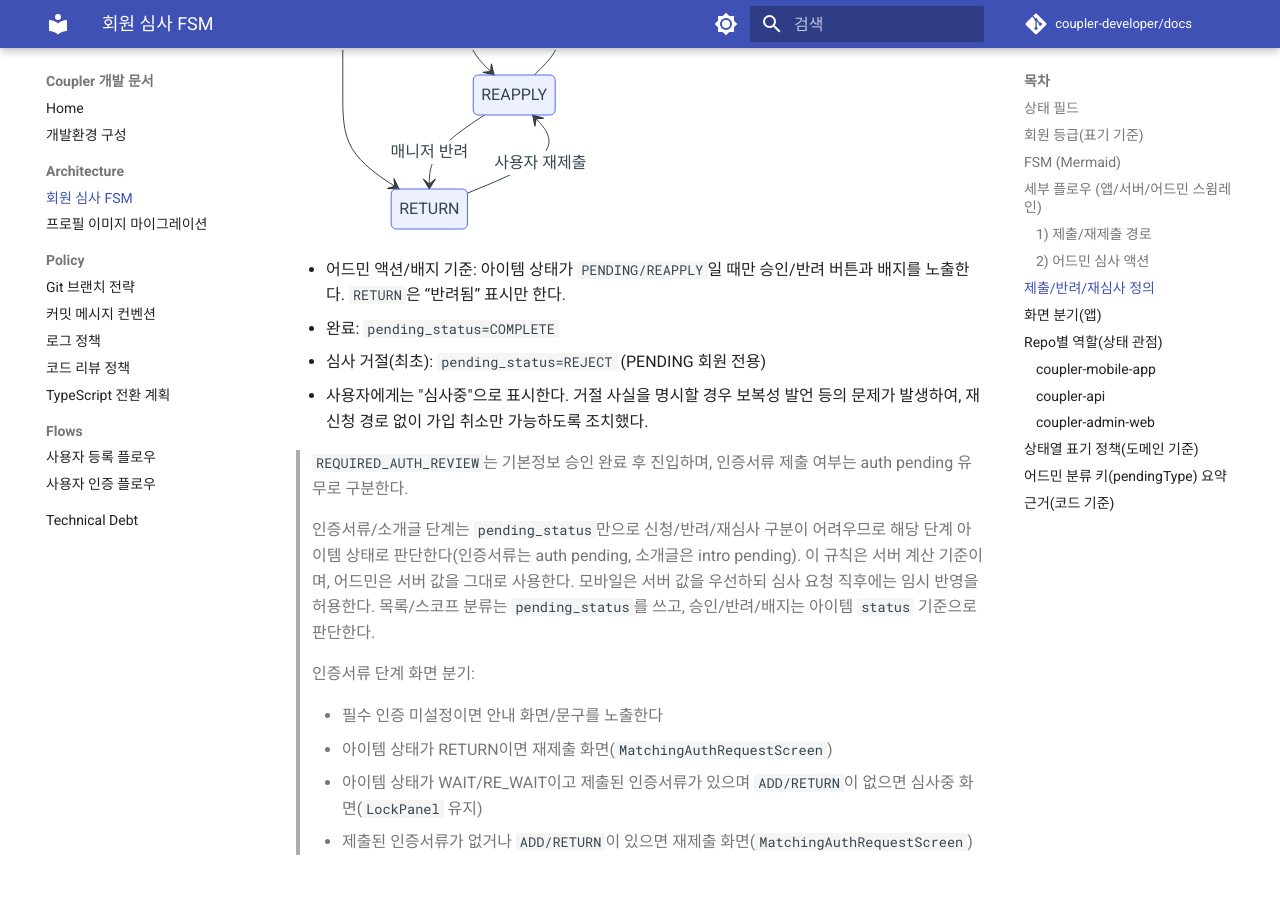
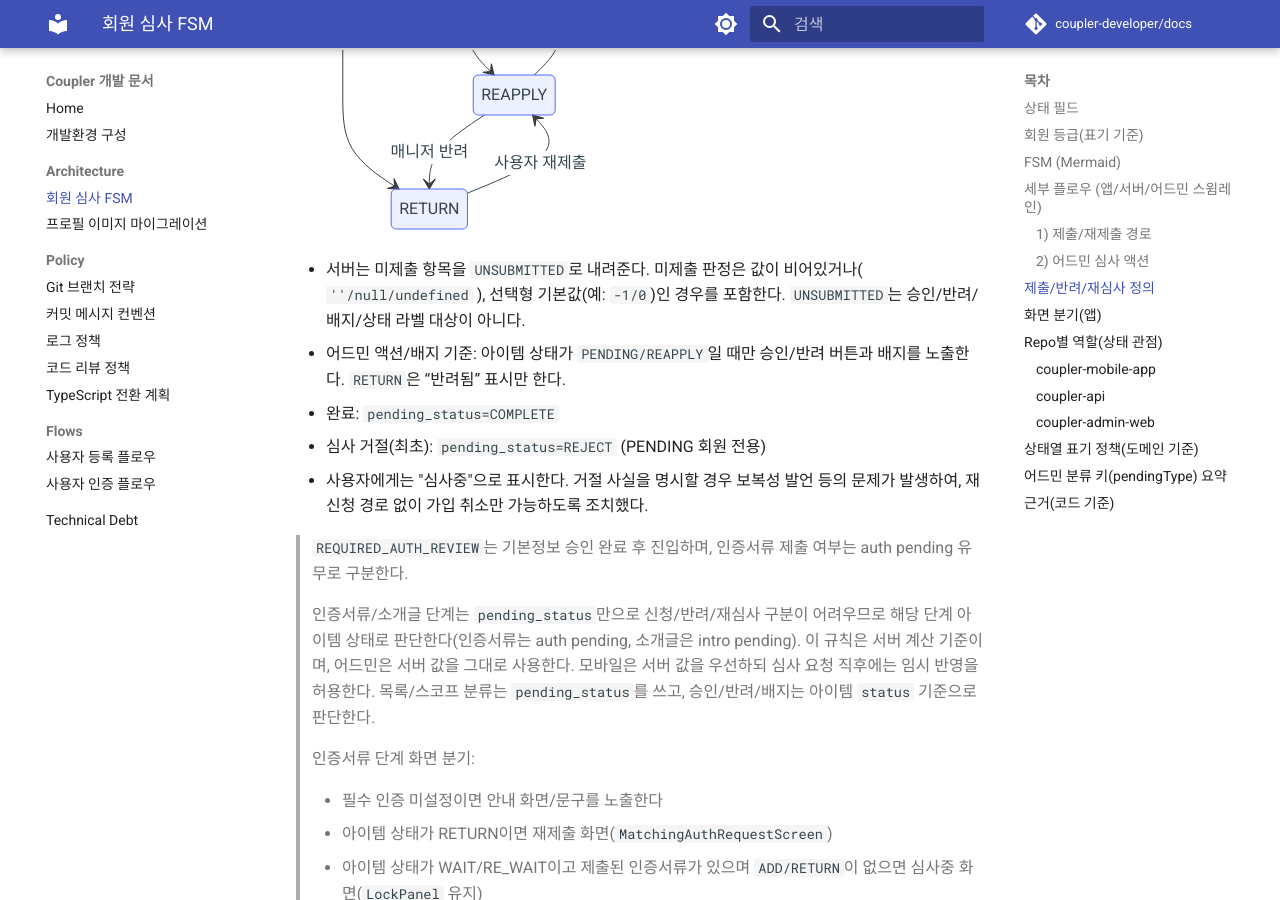
Before and after one commit to coupler-developer/docs, an MkDocs documentation site: the page built from content/architecture/member-review-fsm.md, in a window 1280 px wide and 900 px high, scrolled down 3612 px. Built offline with MkDocs 1.6.1 and Material for MkDocs 9.7.7, drawn with Linux system fonts in a browser that asks for light colours; comment, search, counter and statistics services are not loaded.

Commit message:
docs: UNSUBMITTED 미제출 판정 기준 추가
- 빈 값(''/null/undefined) 및 선택형 기본값(-1/0) 포함

Co-Authored-By: Claude Opus 4.5 <noreply@anthropic.com>

````diff
--- a/content/architecture/member-review-fsm.md
+++ b/content/architecture/member-review-fsm.md
@@ -125,6 +125,7 @@ flowchart LR
       NORMAL --> REAPPLY : 사용자 수정 제출
   ```
 
+- 서버는 미제출 항목을 `UNSUBMITTED`로 내려준다. 미제출 판정은 값이 비어있거나( `''/null/undefined` ), 선택형 기본값(예: `-1/0`)인 경우를 포함한다. `UNSUBMITTED`는 승인/반려/배지/상태 라벨 대상이 아니다.
 - 어드민 액션/배지 기준: 아이템 상태가 `PENDING/REAPPLY`일 때만 승인/반려 버튼과 배지를 노출한다. `RETURN`은 “반려됨” 표시만 한다.
 - 완료: `pending_status=COMPLETE`
 - 심사 거절(최초): `pending_status=REJECT` (PENDING 회원 전용)
````
